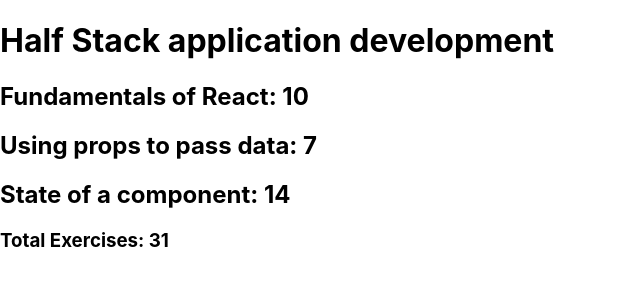
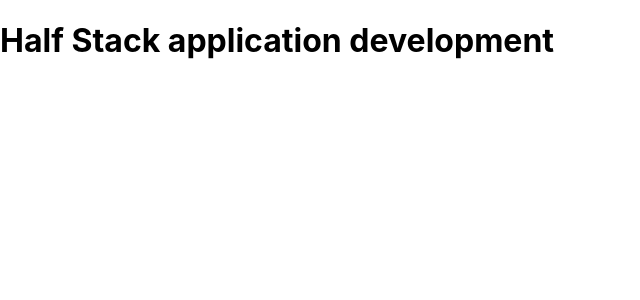
Before and after one commit to silencemind/full_stack_2021, a React (Create React App) app in the folder part1/: page / in a window 1280 px wide. Shown: the top 300 px of the page, without its empty margins (0-640 px from the left). Built offline with nearby package versions, Linux system fonts and the light colour scheme.

Commit message:
Update App.js

```diff
--- a/part1/src/App.js
+++ b/part1/src/App.js
@@ -14,12 +14,12 @@
 
 
 const Content = (props) =>     {
-
+console.log(props)
   return (
     <div>
-      <h2>{props.part1}: {props.exercises1}</h2>
+      {/* <h2>{props.part1}: {props.exercises1}</h2>
       <h2>{props.part2}: {props.exercises2}</h2>
-      <h2>{props.part3}: {props.exercises3}</h2>
+      <h2>{props.part3}: {props.exercises3}</h2> */}
     </div>
   )
 
@@ -31,32 +31,52 @@
   return (
     <div>
       <h3>
-        Total Exercises: {props.total}
+        {/* Total Exercises: {props.total} */}
       </h3>
       </div>
   )
 }
 const App = () => {
   const course = 'Half Stack application development'
-  const part1 = {
+  const parts = [
+    {
       name: 'Fundamentals of React',
       exercises: 10
-  }
-  const part2 = {
+    },
+    {
       name: 'Using props to pass data',
       exercises: 7
-  }
-  const part3 = {
+    },
+    {
       name: 'State of a component',
       exercises: 14
     }
+  ]
+
+  // const part1 = {
+  //   name: 'Fundamentals of React',
+  //   exercises: 10
+  // }
+  // const part2 = {
+  //   name: 'Using props to pass data',
+  //   exercises: 7
+  // }
+  // const part3 = {
+  //   name: 'State of a component',
+  //   exercises: 14
+  // }
   return (
     <div>
       <Header course={course} />
-      <Content part1={part1['name']} exercises1={part1['exercises']} part2={part2['name']} exercises2={part2['exercises']} part3={part3['name']} exercises3={part3['exercises']} />
-      <Total total= {part1['exercises']+part2['exercises']+part3['exercises']}>
 
-        </Total>
+
+
+
+
+      {/* <Content part1={part1['name']} exercises1={part1['exercises']} part2={part2['name']} exercises2={part2['exercises']} part3={part3['name']} exercises3={part3['exercises']} /> */}
+      {/* <Total total= {part1['exercises']+part2['exercises']+part3['exercises']}> */}
+
+        {/* </Total> */}
     </div>
   )
 }
```
Lines whose indentation alone changed are shown as unchanged.
